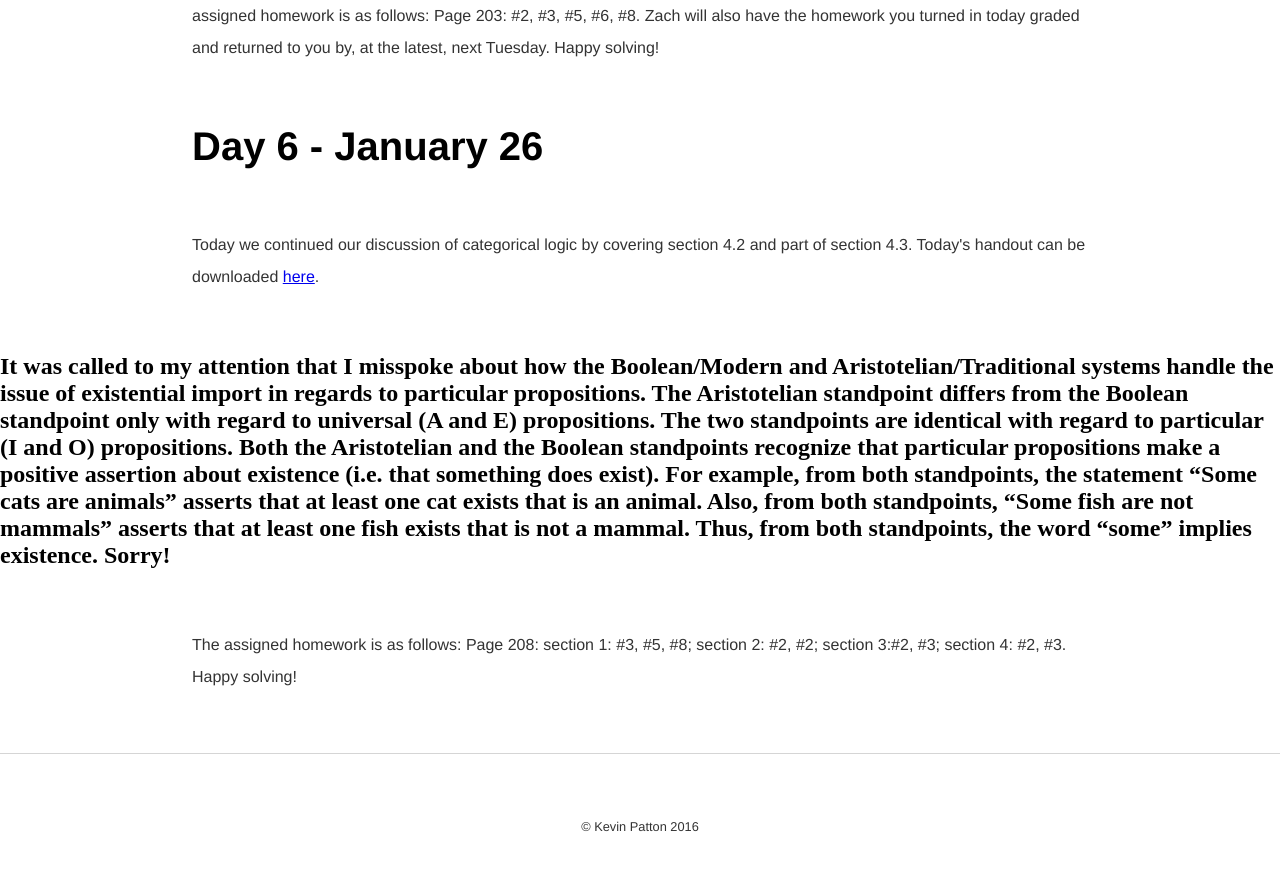
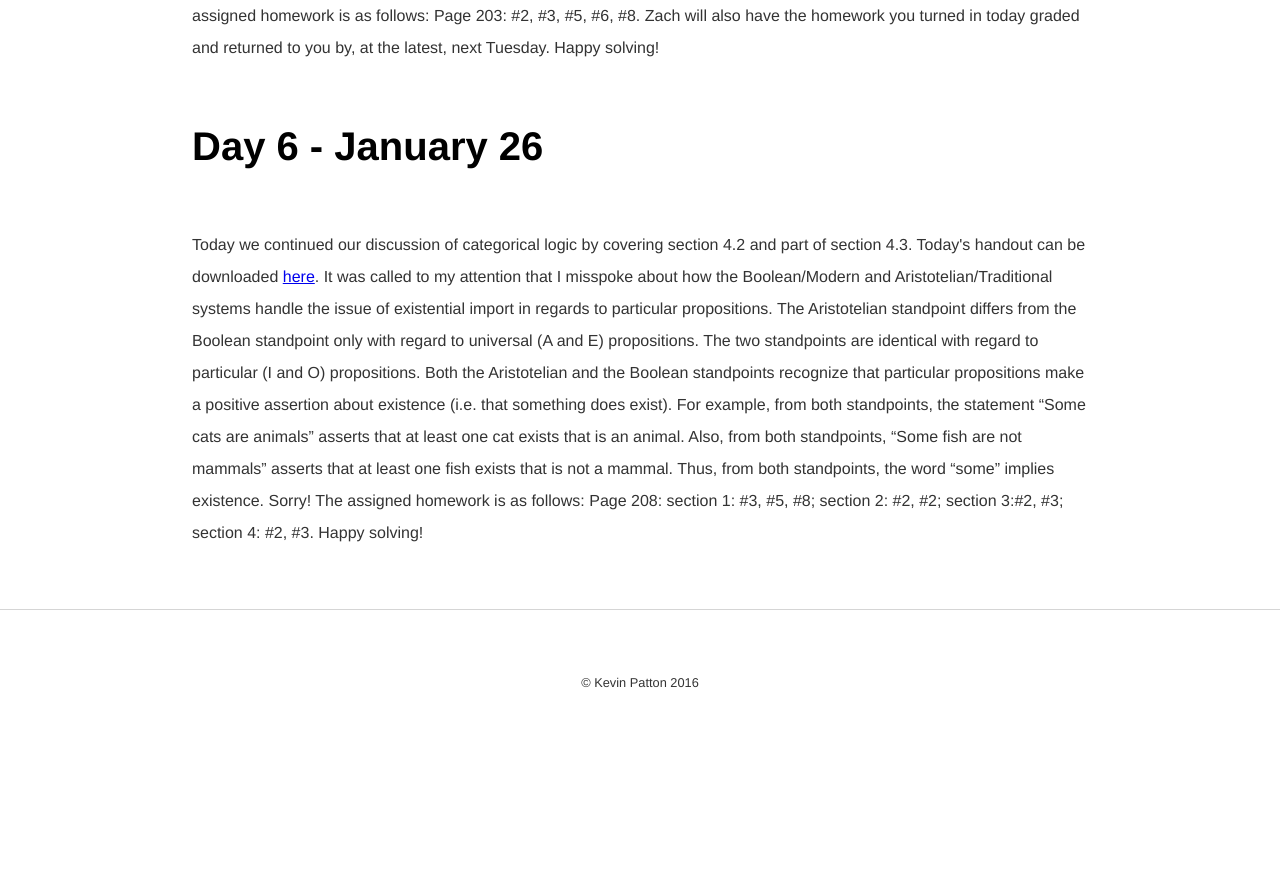
Before and after one commit to kevinjpatton/kevinjpatton.github.io, a Jekyll site: the page built from teaching/phil_110/index.html, in a window 1280 px wide and 900 px high, scrolled down 1324 px. Shown: the top 871 px of the window. Built offline with Jekyll 4.4.1, drawn with Linux system fonts in a browser that asks for light colours; Markdown is read by kramdown in place of the engine named in the settings; after the commit the page ends 2080 px from its top, so only the background shows below that.

Commit message:
Update index.html

```diff
--- a/teaching/phil_110/index.html
+++ b/teaching/phil_110/index.html
@@ -15,8 +15,7 @@ title: Philosophy 110 - Kevin Patton
 <h1>Day 5 - January 24</h1>
 <p>Today we began discussing categorical logic by going through section 4.1.  Today's handout can be downloaded <a href=/teaching/phil_110/Day4-Section4.1.pdf target="_blank">here</a>.  The assigned homework is as follows: Page 203: #2, #3, #5, #6, #8.  Zach will also have the homework you turned in today graded and returned to you by, at the latest, next Tuesday.  Happy solving!</p>
 <h1>Day 6 - January 26</h1>
-<p>Today we continued our discussion of categorical logic by covering section 4.2 and part of section 4.3.  Today's handout can be downloaded <a href=/teaching/phil_110/Day6-Section4.2-4.3_1.pdf target="_blank">here</a>.</p>
-<h2>
+<p>Today we continued our discussion of categorical logic by covering section 4.2 and part of section 4.3.  Today's handout can be downloaded <a href=/teaching/phil_110/Day6-Section4.2-4.3_1.pdf target="_blank">here</a>.
 It was called to my attention that I misspoke about how the Boolean/Modern and Aristotelian/Traditional systems handle the issue of existential import in regards to particular propositions.  The Aristotelian standpoint differs from the Boolean standpoint only with regard to universal (A and E) propositions. The two standpoints are identical with regard to particular (I and O) propositions. Both the Aristotelian and the Boolean standpoints recognize that particular propositions make a positive assertion about existence (i.e. that something does exist). For example, from both standpoints, the statement “Some cats are animals” asserts that at least one cat exists that is an animal. Also, from both standpoints, “Some fish are not mammals” asserts that at least one fish exists that is not a mammal. Thus, from both standpoints, the word “some” implies existence.  Sorry!
-</h2>
-<p>The assigned homework is as follows: Page 208: section 1: #3, #5, #8; section 2: #2, #2; section 3:#2, #3; section 4: #2, #3.  Happy solving!</p>
+
+The assigned homework is as follows: Page 208: section 1: #3, #5, #8; section 2: #2, #2; section 3:#2, #3; section 4: #2, #3.  Happy solving!</p>
```
